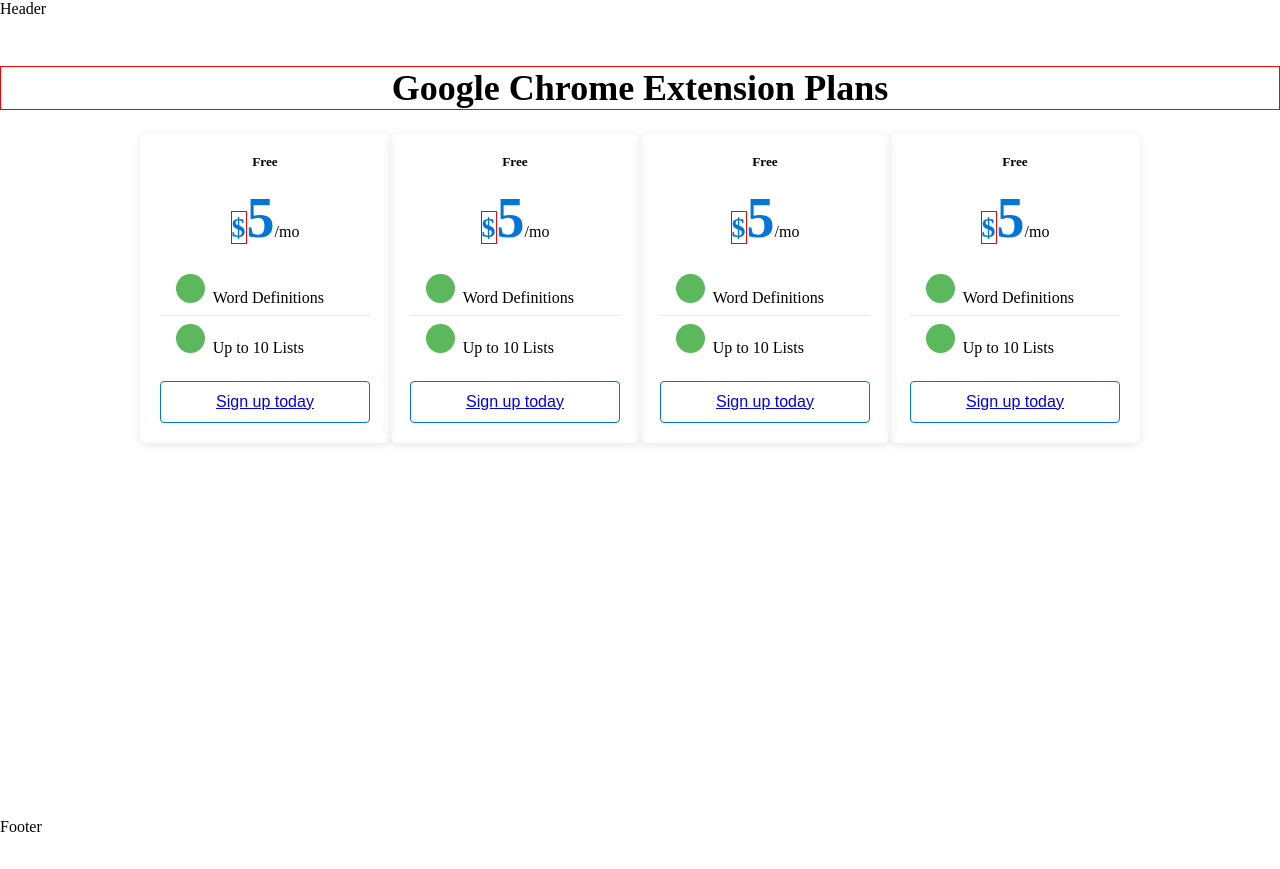
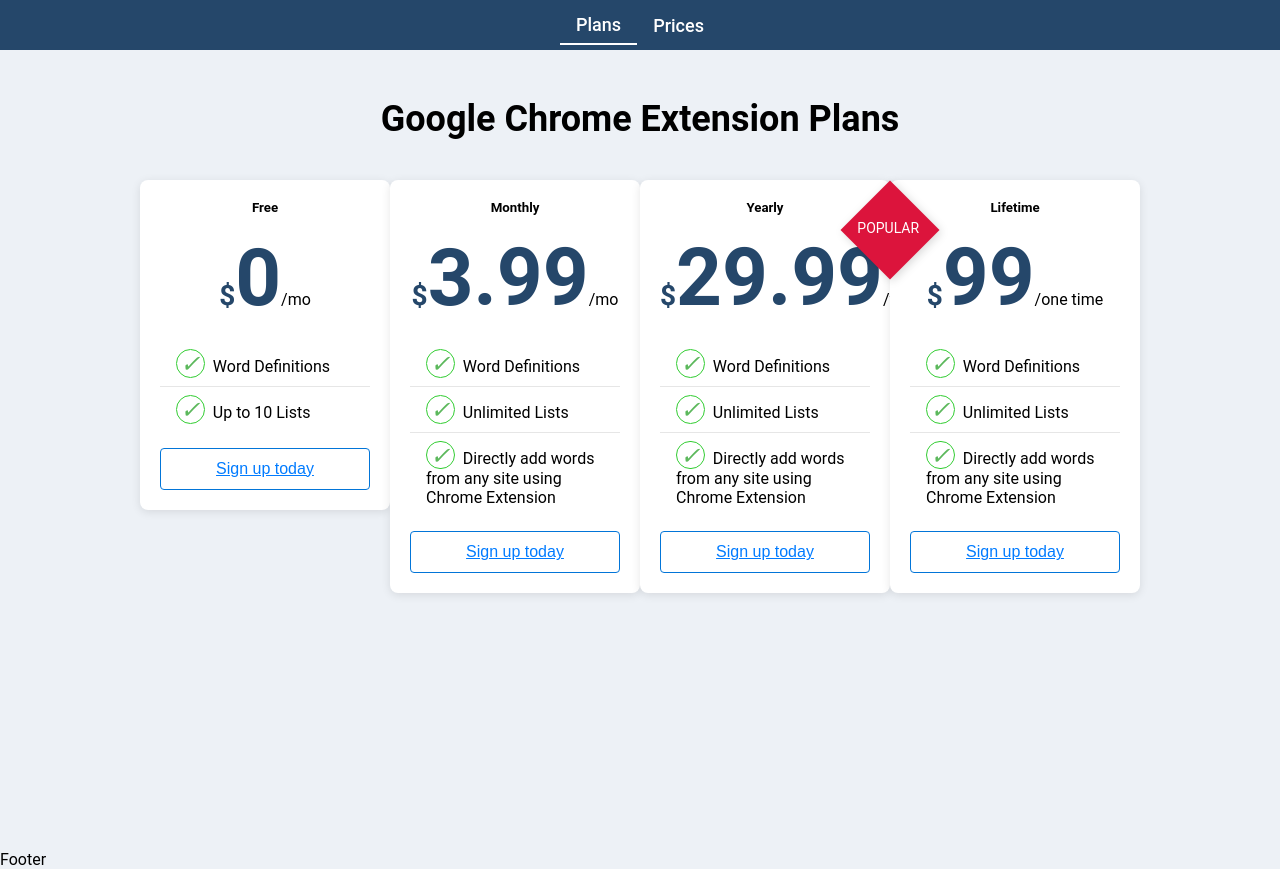
Before and after one commit to KyryloPikhno/ChatOS_client, a React (Create React App) app: page /extensionPlans in a window 1280 px wide. Before the commit the page ends 836 px from the top, so only its background shows below. Built offline with nearby package versions, Linux system fonts and the light colour scheme.

Commit message:
added data

```diff
--- a/src/components/ExtensionPlan/ExtensionPlan.js
+++ b/src/components/ExtensionPlan/ExtensionPlan.js
@@ -1,31 +1,32 @@
 import css from './ExtensionPlan.module.css';
 
 
-const ExtensionPlan = () => {
+const ExtensionPlan = ({plan}) => {
+    const {period, price, interval, opportunities, popular} = plan;
 
     return (
         <div className={css.w_md_250px}>
         <div className={`${css.card} ${css.my_3}`}>
             <div className={css.card_body}>
 
+                {popular && <div className={css.ribbon}><span>POPULAR</span></div>}
+
                 <div className={css.text_center}>
-                    <h5>Free</h5>
+                    <h5>{period}</h5>
                     <div className={css.mt_4}>
                         <span className={`${css.h3} ${css.m_0} ${css.text_primary}`}>$</span>
-                        <span className={`${css.display_2} ${css.text_primary}`}>5</span>
-                        <span>/mo</span>
+                        <span className={`${css.display_2} ${css.text_primary}`}>{price}</span>
+                        <span>/{interval}</span>
                     </div>
                 </div>
 
                 <ul className={`${css.list_group} ${css.list_group_borderless} ${css.mt_4}`}>
-                    <li className={css.list_group_item}>
-                        <i className={`${css.demo_pli_yes} ${css.fs_5} ${css.me_2} ${css.text_success}`}></i>
-                        Word Definitions
-                    </li>
-                    <li className={css.list_group_item}>
-                        <i className={`${css.demo_pli_yes} ${css.fs_5} ${css.me_2} ${css.text_success}`}></i>
-                        Up to 10 Lists
-                    </li>
+                    {opportunities.length !== 0 && opportunities.map((opportunity, index) => (
+                        <li key={index} className={css.list_group_item}>
+                            <i className={`${css.demo_pli_yes} ${css.fs_5} ${css.me_2} ${css.text_success}`}>✓</i>
+                            {opportunity}
+                        </li>
+                    ))}
                 </ul>
 
                 <div className={`${css.d_grid} ${css.mt_4}`}>
--- a/src/components/ExtensionPlan/ExtensionPlan.module.css
+++ b/src/components/ExtensionPlan/ExtensionPlan.module.css
@@ -1,6 +1,14 @@
 .card {
     border-radius: 8px;
     box-shadow: 0 2px 10px rgba(0,0,0,0.1);
+    background: #fff;
+    transition: transform 0.3s ease-in-out;
+    position: relative;
+}
+
+.card:hover {
+    transform: scale(1.1);
+    border: 2px solid limegreen;
 }
 
 .card_body {
@@ -30,18 +38,17 @@
     position: absolute;
     width: 70px;
     height: 70px;
-    background: #fff;
+    background: crimson;
     transform: rotate(-45deg);
     box-shadow: 0 3px 10px rgba(0,0,0,0.15);
     top: 15px;
-    left: -35px;
-    z-index: 2;
+    right: -35px;
+    z-index: 10;
 }
 
 .h3{
     font-size: 36px;
     font-weight: bold;
-    border:1px solid red;
     width: 100%;
 }
 
@@ -59,23 +66,25 @@
 }
 
 .card_success {
-    border-color: #28a745;
+    border-color: limegreen;
 }
 
 .btn_success {
-    background-color: #28a745;
+    background-color: limegreen;
     color: #fff;
-    border-color: #28a745;
+    border-color: limegreen;
 }
 
 .btn_outline_primary {
     border-color: #007bff;
-    color: #007bff;
 }
 
 .btn_outline_primary:hover {
     background-color: #007bff;
-    color: #fff;
+}
+
+.btn_outline_primary a {
+    color: #007bff;
 }
 
 .display_2 {
@@ -88,16 +97,12 @@
 }
 
 .text_success {
-    color: #28a745;
+    color: limegreen;
 }
 
 .justify_content_center {
     justify-content: center;
 }
-
-
-
-
 
 .text_center {
     text-align: center;
@@ -116,11 +121,11 @@
 }
 
 .text_primary {
-    color: #0275d8;
+    color: #25476a;
 }
 
 .display_2 {
-    font-size: 3.5rem;
+    font-size: 80px;
 }
 
 .list_group {
@@ -154,7 +159,7 @@
     line-height: 1.2;
     text-align: center;
     color: #fff;
-    background-color: #5cb85c;
+    border:1px solid limegreen;
     border-radius: 50%;
 }
 
@@ -176,6 +181,11 @@
     grid-gap: 1rem;
 }
 
+.my_3 {
+    margin-top: 1rem;
+    margin-bottom: 1rem;
+}
+
 .btn {
     display: inline-block;
     font-weight: 400;
@@ -193,8 +203,8 @@
 
 .btn:hover {
     color: #fff;
-    background-color: #0275d8;
-    border-color: #0275d8;
+    background-color: limegreen;
+    border-color: limegreen;
 }
 
 .btn_outline_primary {
@@ -202,8 +212,7 @@
     background-color: transparent;
 }
 
-
-@media (max-width: 767.98px) {
+@media (max-width: 800px) {
     .content__boxed {
         padding: 20px;
     }
@@ -218,7 +227,7 @@
     }
 }
 
-@media (max-width: 991.98px) {
+@media (max-width: 1000px) {
     .w_md_250px {
         margin: 0 30px 30px 0;
     }
--- a/src/components/ExtensionPlans/ExtensionPlans.js
+++ b/src/components/ExtensionPlans/ExtensionPlans.js
@@ -1,4 +1,5 @@
 import {ExtensionPlan} from "../ExtensionPlan/ExtensionPlan";
+import {data} from '../../data/ExtensionPlanData';
 import css from './ExtensionPlans.module.css';
 
 
@@ -11,10 +12,7 @@
                     Google Chrome Extension Plans
                 </h2>
                 <div className={`${css.d_md_flex} ${css.justify_content_center}`}>
-                    <ExtensionPlan/>
-                    <ExtensionPlan/>
-                    <ExtensionPlan/>
-                    <ExtensionPlan/>
+                    {data.length !== 0 && data.map((plan, index) => <ExtensionPlan key={index} plan={plan}/>)}
                 </div>
             </div>
         </div>
--- a/src/components/ExtensionPlans/ExtensionPlans.module.css
+++ b/src/components/ExtensionPlans/ExtensionPlans.module.css
@@ -1,9 +1,3 @@
-* {
-    margin: 0;
-    padding: 0;
-    box-sizing: border-box;
-}
-
 .content__boxed {
     width: 100vw;
     height: 100vh;
@@ -30,7 +24,6 @@
 .h1 {
     font-size: 36px;
     font-weight: bold;
-    border:1px solid red;
     width: 100%;
 }
 
--- a/src/components/Header/Header.js
+++ b/src/components/Header/Header.js
@@ -1,9 +1,15 @@
+import css from './Header.module.css';
+import {NavLink} from "react-router-dom";
+
 const Header = () => {
 
 
     return (
-        <div>
-            Header
+        <div className={css.header}>
+            <div className={css.menu}>
+                <NavLink to={'/extensionPlans'}>Plans</NavLink>
+                <NavLink to={'/ex'}>Prices</NavLink>
+            </div>
         </div>
     );
 };
--- /dev/null
+++ b/src/components/Header/Header.module.css
@@ -0,0 +1,27 @@
+.header {
+    display: flex;
+    align-items: center;
+    justify-content: center;
+    height: 50px;
+    background-color: #25476a;
+}
+
+.menu {
+    display: flex;
+    align-items: center;
+}
+
+
+.menu a {
+    color: white;
+    font-size: 18px;
+    font-weight: 500;
+    text-decoration: none;
+    padding: 0.5rem 1rem;
+}
+
+
+
+.menu a[class = 'active']{
+    border-bottom: 2px solid #fff;
+}
--- a/src/layouts/MainLayout/MainLatout.module.css
+++ b/src/layouts/MainLayout/MainLatout.module.css
@@ -1,3 +1,14 @@
+* {
+    margin: 0;
+    padding: 0;
+    box-sizing: border-box;
+}
+
+body {
+    font-family: 'Roboto', sans-serif;
+    background: #edf1f6;
+}
+
 .container{
 
 }
```
